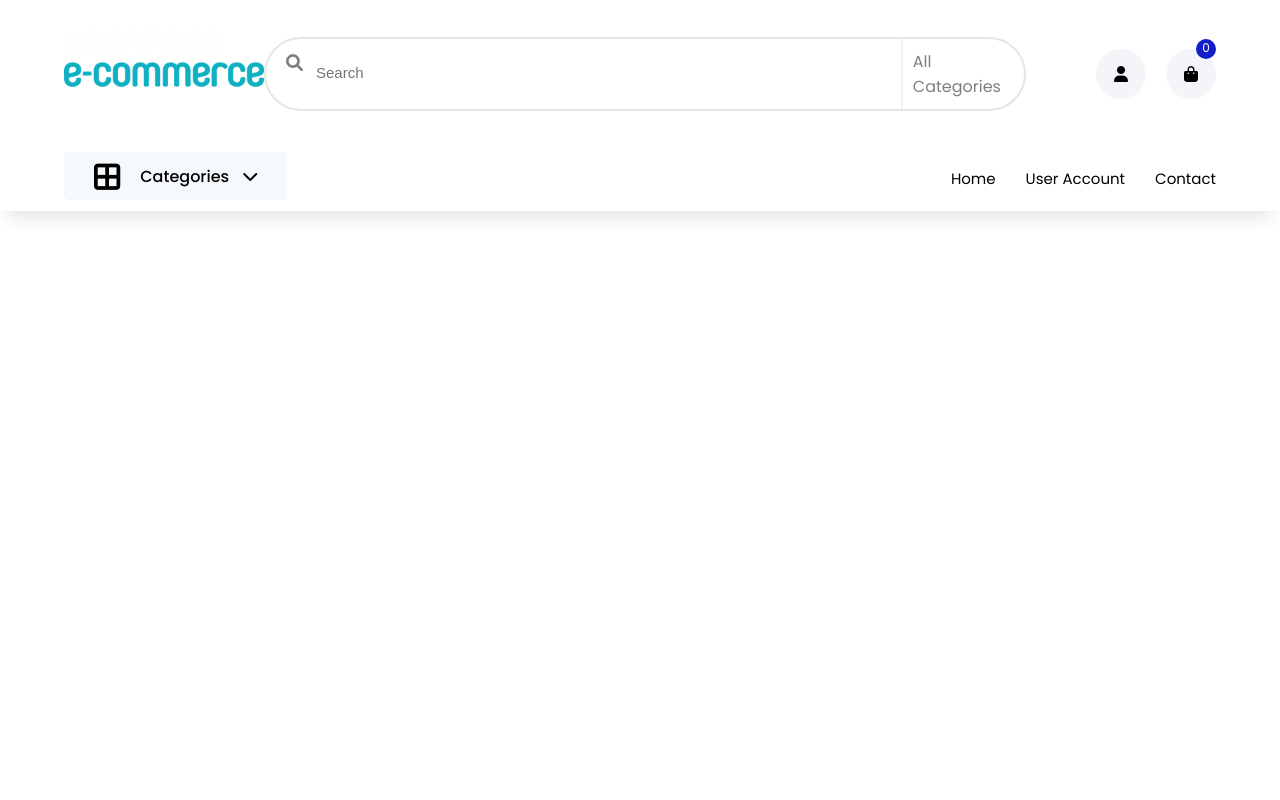
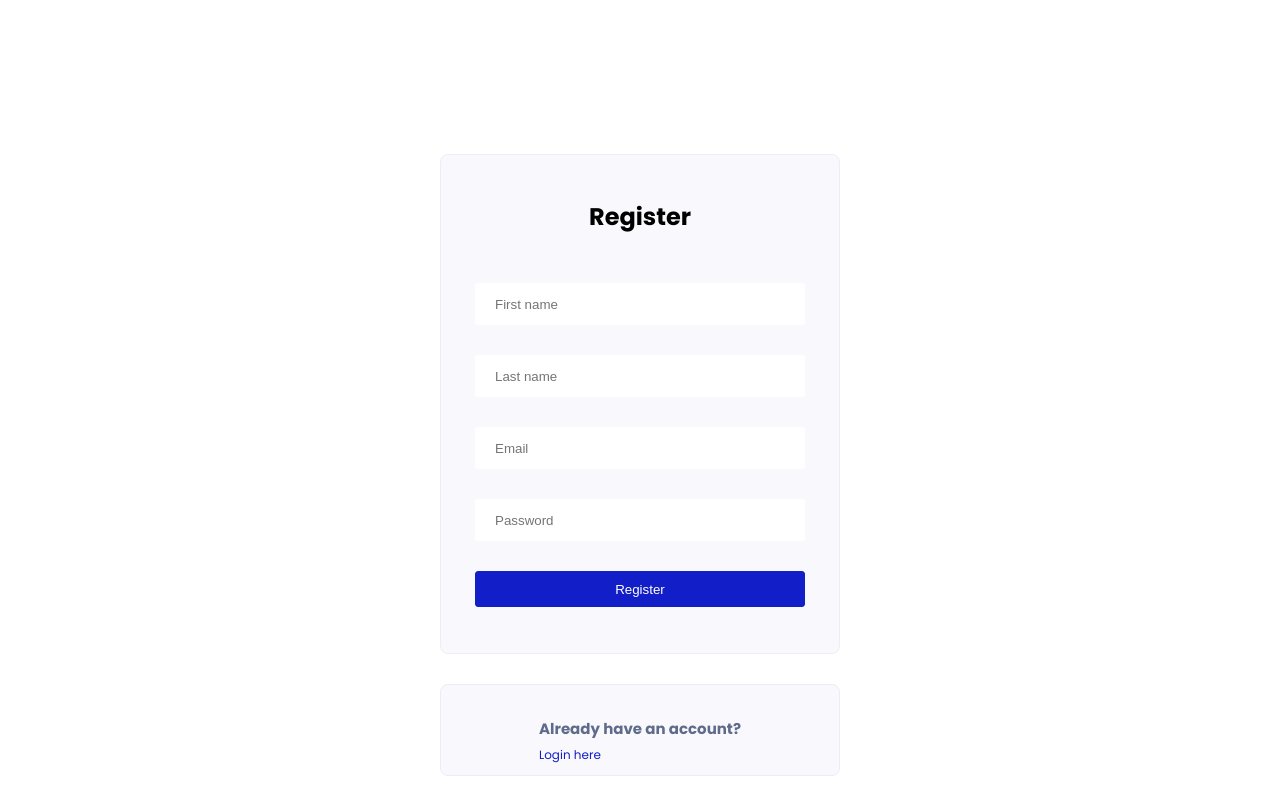
Before and after one commit to Josipcukovic/eCommerceApp, a React (Create React App) app in the folder frontend/ecommerce-app/: page /register in a window 1280 px wide. Built offline with nearby package versions, Linux system fonts and the light colour scheme.

Commit message:
Register and Login page

```diff
--- a/frontend/ecommerce-app/src/App.js
+++ b/frontend/ecommerce-app/src/App.js
@@ -53,9 +53,15 @@ function App() {
   return (
     <>
       <Router>
-        <Header cartItem={cartItem} />
         <Switch>
           <Route path="/" exact>
+            <LoginPage />
+          </Route>
+          <Route path="/register" exact>
+            <RegisterPage />
+          </Route>
+          <Route path="/home" exact>
+            <Header cartItem={cartItem} />
             <Pages productItems={productItems} addToCart={addToCart} />
           </Route>
           <Route path="/cart" exact>
@@ -66,8 +72,6 @@ function App() {
               removeCart={removeCart}
             />
           </Route>
-          <Route path="/register" element={<RegisterPage />} />
-          <Route path="/login" element={<LoginPage />} />
         </Switch>
       </Router>
     </>
--- /dev/null
+++ b/frontend/ecommerce-app/src/components/login/LoginForm.jsx
@@ -0,0 +1,31 @@
+import React from "react";
+
+const LoginForm = () => {
+  return (
+    <section className="login_form">
+      <h2>Login</h2>
+      <form>
+        <input
+          className="email"
+          type="text"
+          id="email"
+          name="email"
+          placeholder="Email"
+          required
+        />
+        <input
+          className="password"
+          type="password"
+          id="password"
+          name="password"
+          placeholder="Password"
+          autoComplete="on"
+          required
+        />
+        <button type="submit">Login</button>
+      </form>
+    </section>
+  );
+};
+
+export default LoginForm;
--- /dev/null
+++ b/frontend/ecommerce-app/src/components/login/NeedAccount.jsx
@@ -0,0 +1,17 @@
+import React from "react";
+import { Link } from "react-router-dom";
+
+const NeedAccount = () => {
+  return (
+    <section className="need_account">
+      <div className="register">
+        <h3>Need an account?</h3>
+        <Link to="/register">
+          <p>Register here</p>
+        </Link>
+      </div>
+    </section>
+  );
+};
+
+export default NeedAccount;
--- /dev/null
+++ b/frontend/ecommerce-app/src/components/register/HaveAccount.jsx
@@ -0,0 +1,17 @@
+import React from "react";
+import { Link } from "react-router-dom";
+
+const HaveAccount = () => {
+  return (
+    <section className="need_account">
+      <div className="register">
+        <h3>Already have an account?</h3>
+        <Link to="/">
+          <p>Login here</p>
+        </Link>
+      </div>
+    </section>
+  );
+};
+
+export default HaveAccount;
--- /dev/null
+++ b/frontend/ecommerce-app/src/components/register/RegisterForm.jsx
@@ -0,0 +1,48 @@
+import React from "react";
+
+const RegisterForm = () => {
+  return (
+    <section className="login_form login_form--register">
+      <h2>Register</h2>
+      <form>
+        <input
+          className="firstName"
+          type="text"
+          id="firstName"
+          name="firstName"
+          placeholder="First name"
+          required
+        />
+        <input
+          className="lastName"
+          type="text"
+          id="lastName"
+          name="lastName"
+          placeholder="Last name"
+          required
+        />
+        <input
+          className="email"
+          type="text"
+          id="email"
+          name="email"
+          placeholder="Email"
+          required
+        />
+        <input
+          className="password"
+          type="password"
+          id="password"
+          name="password"
+          placeholder="Password"
+          autoComplete="on"
+          required
+        />
+
+        <button type="submit">Register</button>
+      </form>
+    </section>
+  );
+};
+
+export default RegisterForm;
--- a/frontend/ecommerce-app/src/pages/LoginPage.jsx
+++ b/frontend/ecommerce-app/src/pages/LoginPage.jsx
@@ -1,9 +1,15 @@
 import React from "react";
+import LoginForm from "../components/login/LoginForm";
+import NeedAccount from "../components/login/NeedAccount";
+import "../styles/index.min.css";
 
 const LoginPage = () => {
   return (
     <>
-      <h1>LoginPage</h1>
+      <main>
+        <LoginForm />
+        <NeedAccount />
+      </main>
     </>
   );
 };
--- a/frontend/ecommerce-app/src/pages/RegisterPage.jsx
+++ b/frontend/ecommerce-app/src/pages/RegisterPage.jsx
@@ -1,9 +1,14 @@
 import React from "react";
+import RegisterForm from "../components/register/RegisterForm";
+import HaveAccount from "../components/register/HaveAccount";
 
 const RegisterPage = () => {
   return (
     <>
-      <h1>Register Page</h1>
+      <main>
+        <RegisterForm />
+        <HaveAccount />
+      </main>
     </>
   );
 };
--- a/frontend/ecommerce-app/src/styles/component_styles/_main.scss
+++ b/frontend/ecommerce-app/src/styles/component_styles/_main.scss
@@ -1,3 +1,5 @@
+@import "./colors";
+
 .home {
   margin-top: 20px;
 }
@@ -55,3 +57,113 @@
     }
   }
 }
+
+@mixin form {
+  background: $formBackgroundColor;
+  border: 0.5px solid $formBorderColor;
+  box-sizing: border-box;
+  border-radius: 8px;
+}
+
+main {
+  .login_form {
+    width: 400px;
+    height: 370px;
+    @include form();
+    margin: 154px auto 30px auto;
+    text-align: center;
+
+    &--register {
+      height: 500px;
+    }
+
+    h2 {
+      margin: 44px auto 49px auto;
+      text-align: center;
+    }
+    form {
+      input {
+        background: $whiteColor;
+        border-radius: 3px;
+        width: 330px;
+        height: 42px;
+      }
+
+      input[type="text"] {
+        border: none;
+        outline: none;
+        padding: 13px 40px 12px 20px;
+        color: $placeholderColor;
+      }
+
+      input[type="password"] {
+        border: none;
+        outline: none;
+        padding: 13px 40px 12px 20px;
+        color: $placeholderColor;
+      }
+
+      .email,
+      .password,
+      .firstName,
+      .lastName {
+        margin-bottom: 30px;
+      }
+
+      .eye {
+        float: right;
+        position: relative;
+        z-index: 1;
+        cursor: pointer;
+        left: -12%;
+        margin-top: 3%;
+      }
+
+      .danger {
+        color: red;
+        font-weight: bold;
+        padding: 2%;
+      }
+
+      button {
+        width: 330px;
+        height: 36px;
+        background: #121ec8;
+        border: 1px solid #121ec8;
+        box-sizing: border-box;
+        border-radius: 3px;
+        color: $whiteColor;
+        cursor: pointer;
+      }
+    }
+  }
+
+  .need_account {
+    width: 400px;
+    height: 92px;
+    display: flex;
+    justify-content: center;
+    @include form();
+    margin: 0 auto;
+
+    img {
+      margin: 14px 34px 0px 28px;
+    }
+
+    .register {
+      margin-top: 32px;
+
+      h3 {
+        color: #5f6b8a;
+        margin-bottom: 6px;
+        font-size: 15px;
+      }
+
+      p {
+        color: #121ec8;
+        cursor: pointer;
+        font-size: 12px;
+      }
+    }
+  }
+}
--- a/frontend/ecommerce-app/src/styles/index.css
+++ b/frontend/ecommerce-app/src/styles/index.css
@@ -259,6 +259,119 @@ header ul li a:hover {
   height: 100%;
 }
 
+main .login_form {
+  width: 400px;
+  height: 370px;
+  background: #f9f9fd;
+  border: 0.5px solid #ecedf5;
+  -webkit-box-sizing: border-box;
+          box-sizing: border-box;
+  border-radius: 8px;
+  margin: 154px auto 30px auto;
+  text-align: center;
+}
+
+main .login_form--register {
+  height: 500px;
+}
+
+main .login_form h2 {
+  margin: 44px auto 49px auto;
+  text-align: center;
+}
+
+main .login_form form input {
+  background: #ffffff;
+  border-radius: 3px;
+  width: 330px;
+  height: 42px;
+}
+
+main .login_form form input[type="text"] {
+  border: none;
+  outline: none;
+  padding: 13px 40px 12px 20px;
+  color: #5f6b8a;
+}
+
+main .login_form form input[type="password"] {
+  border: none;
+  outline: none;
+  padding: 13px 40px 12px 20px;
+  color: #5f6b8a;
+}
+
+main .login_form form .email,
+main .login_form form .password,
+main .login_form form .firstName,
+main .login_form form .lastName {
+  margin-bottom: 30px;
+}
+
+main .login_form form .eye {
+  float: right;
+  position: relative;
+  z-index: 1;
+  cursor: pointer;
+  left: -12%;
+  margin-top: 3%;
+}
+
+main .login_form form .danger {
+  color: red;
+  font-weight: bold;
+  padding: 2%;
+}
+
+main .login_form form button {
+  width: 330px;
+  height: 36px;
+  background: #121ec8;
+  border: 1px solid #121ec8;
+  -webkit-box-sizing: border-box;
+          box-sizing: border-box;
+  border-radius: 3px;
+  color: #ffffff;
+  cursor: pointer;
+}
+
+main .need_account {
+  width: 400px;
+  height: 92px;
+  display: -webkit-box;
+  display: -ms-flexbox;
+  display: flex;
+  -webkit-box-pack: center;
+      -ms-flex-pack: center;
+          justify-content: center;
+  background: #f9f9fd;
+  border: 0.5px solid #ecedf5;
+  -webkit-box-sizing: border-box;
+          box-sizing: border-box;
+  border-radius: 8px;
+  margin: 0 auto;
+}
+
+main .need_account img {
+  margin: 14px 34px 0px 28px;
+}
+
+main .need_account .register {
+  margin-top: 32px;
+}
+
+main .need_account .register h3 {
+  color: #5f6b8a;
+  margin-bottom: 6px;
+  font-size: 15px;
+}
+
+main .need_account .register p {
+  color: #121ec8;
+  cursor: pointer;
+  font-size: 12px;
+}
+
 .cart-items {
   background: #f6f9fc;
   height: auto;
```
Also changed, not shown: frontend/ecommerce-app/src/styles/component_styles/_colors.scss (added, +7 -0 lines), frontend/ecommerce-app/src/styles/index.min.css, 2 other files (tests, documents, lock files or other folders).
